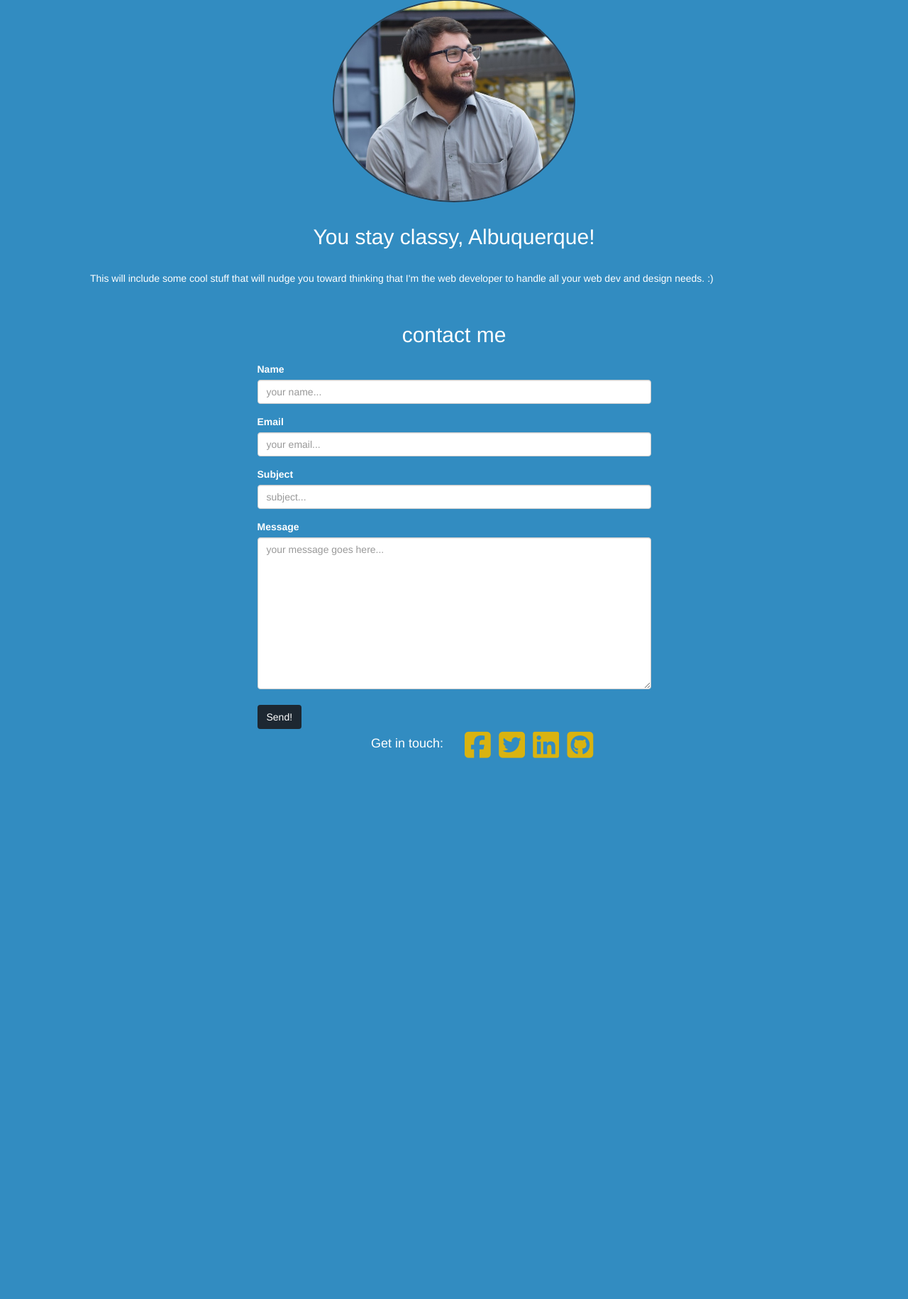
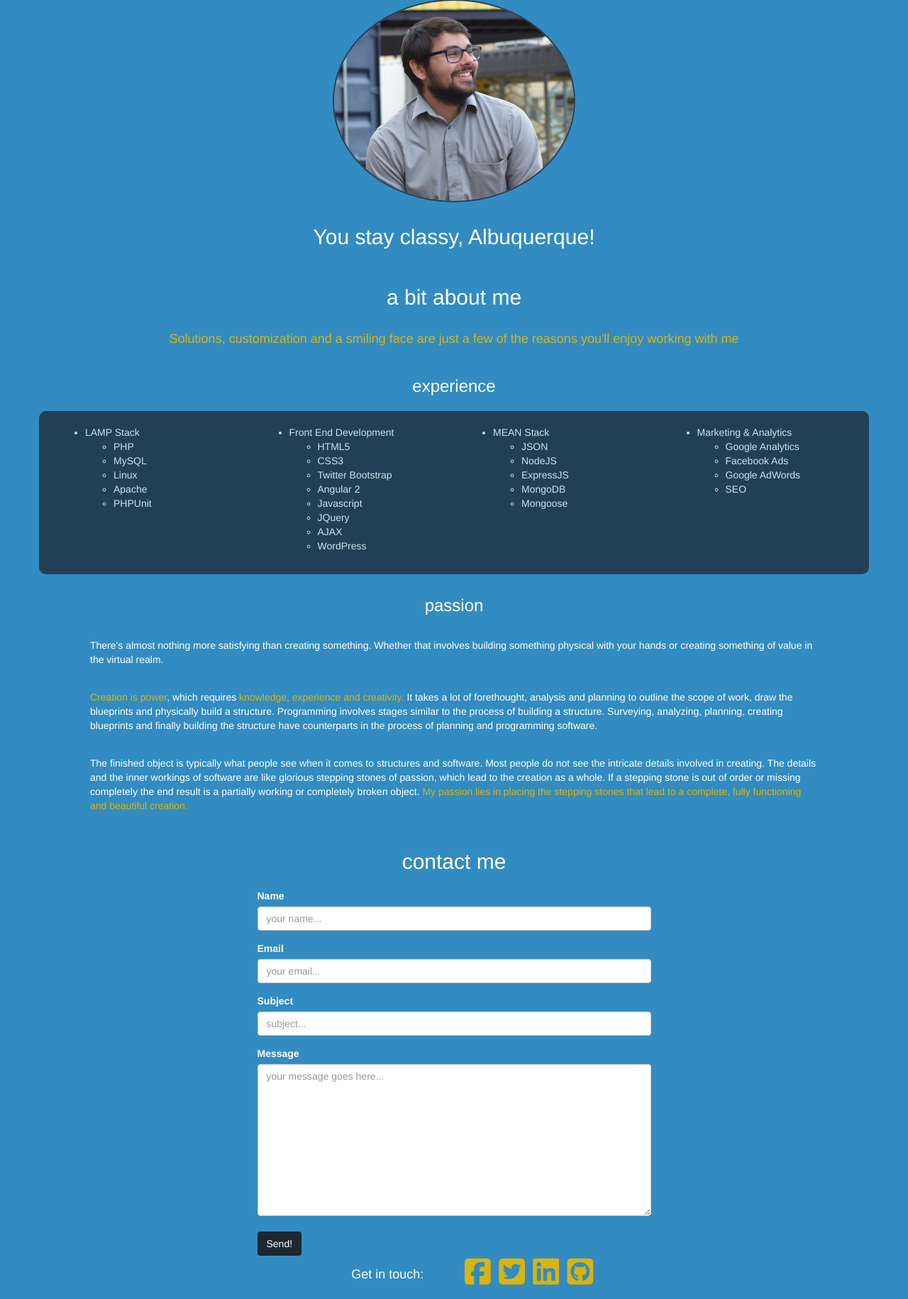
Before and after one commit to cmd-space/cmd-space-com, a PHP site: page / in a window 1280 px wide. Shown: the part 162-1992 px from the top of the page at 71% size. Before the commit the page ends 1230 px from the top, so only its background shows below. Run offline with PHP 8.4, Linux system fonts and the light colour scheme; a stand-in replaces the project's code that opens the database connection; some libraries are stand-ins or nearby versions.

Commit message:
working on layout of experience, changed labels to match names of form inputs added passion section with text

```diff
--- a/public_html/css/main.css
+++ b/public_html/css/main.css
@@ -2,6 +2,13 @@
 	right: 5rem;
 	top: 2.2rem;
 	position: absolute;
+}
+
+.grey {
+	background-color: #1D2731;
+	opacity: .75;
+	padding: 2rem 1rem;
+	border-radius: 1rem;
 }
 
 @media(max-width:1032px) {
@@ -35,6 +42,10 @@
 	h1>.golden {
 		display: block;
 	}
+	.grey {
+		padding-left: 33%;
+		margin: 1rem 2rem;
+	}
 	/*.inner>.masthead-brand {*/
 		/*display: inline-block;*/
 		/*margin-right: 48%;*/
@@ -56,6 +67,10 @@
 		right: 5rem;
 		top: .25rem;
 		position: absolute;
+	}
+	.grey {
+		padding-left: 22%;
+		margin: 1rem 2rem;
 	}
 }
 
@@ -114,7 +129,7 @@ nav {
 	color: #ffffff;
 }
 
-h1, h2, h3, p {
+h1, h2, h3, h4, p {
 	padding: 1% 5%;
 }
 
@@ -156,6 +171,9 @@ h1, h2, h3, p {
 	color: #D9B310;
 }
 
+.dropdown-menu {
+	background-color: #328CC1;
+}
 /* below references: https://css-tricks.com/almanac/properties/a/animation/ */
 /*.circular {*/
 	/*-webkit-animation: 3s ease-in 1s slidein;*/
--- a/public_html/index.php
+++ b/public_html/index.php
@@ -58,6 +58,7 @@
 									<li><a href="#contact-me">contact</a></li>
 									<li><a href="documentation/images/MasonCraneResume.pdf" download="MasonCraneResume.pdf">resum&eacute;</a></li>
 								</ul>
+								<ul>
 									<li class="dropdown visible-xs-inline visible-sm-inline nav navbar-nav menu-xs">
 										<a href="#" class="dropdown-toggle btn btn-default" data-toggle="dropdown" role="button" aria-haspopup="true" aria-expanded="false">Menu</a>
 										<ul class="dropdown-menu">
@@ -66,6 +67,7 @@
 											<li><a href="documentation/images/MasonCraneResume.pdf" download="MasonCraneResume.pdf">resum&eacute;</a></li>
 										</ul>
 									</li>
+								</ul>
 							</nav>
 						</div>
 					</div>
@@ -88,7 +90,79 @@
 
 							<div class="row">
 								<div class="col-xs-12">
-									<p>This will include some cool stuff that will nudge you toward thinking that I'm the web developer to handle all your web dev and design needs. :)</p>
+									<h2 class="text-center">a bit about me</h2>
+									<h4 class="text-center golden">Solutions, customization and a smiling face are just a few of the reasons you'll enjoy working with me</h4>
+									<h3 class="text-center">experience</h3>
+								</div>
+							</div>
+
+							<div class="row grey">
+								<div class="col-sm-3">
+									<ul>
+										<li>
+											LAMP Stack
+											<ul>
+												<li>PHP</li>
+												<li>MySQL</li>
+												<li>Linux</li>
+												<li>Apache</li>
+												<li>PHPUnit</li>
+											</ul>
+										</li>
+									</ul>
+								</div>
+								<div class="col-sm-3">
+									<ul>
+										<li>
+											Front End Development
+												<ul>
+													<li>HTML5</li>
+													<li>CSS3</li>
+													<li>Twitter Bootstrap</li>
+													<li>Angular 2</li>
+													<li>Javascript</li>
+													<li>JQuery</li>
+													<li>AJAX</li>
+													<li>WordPress</li>
+												</ul>
+										</li>
+									</ul>
+								</div>
+								<div class="col-sm-3">
+									<ul>
+										<li>
+											MEAN Stack
+											<ul>
+												<li>JSON</li>
+												<li>NodeJS</li>
+												<li>ExpressJS</li>
+												<li>MongoDB</li>
+												<li>Mongoose</li>
+											</ul>
+										</li>
+									</ul>
+								</div>
+								<div class="col-sm-3">
+									<ul>
+										<li>
+											Marketing & Analytics
+											<ul>
+												<li>Google Analytics</li>
+												<li>Facebook Ads</li>
+												<li>Google AdWords</li>
+												<li>SEO</li>
+											</ul>
+										</li>
+									</ul>
+								</div>
+							</div>
+
+							<div class="row">
+								<div class="col-xs-12">
+									<h3 class="text-center">passion</h3>
+									<p>There's almost nothing more satisfying than creating something. Whether that involves building something physical with your hands or creating something of value in the virtual realm.</p>
+									<p><span class="golden">Creation is power</span>, which requires <span class="golden">knowledge, experience and creativity.</span> It takes a lot of forethought, analysis and planning to outline the scope of work, draw the blueprints and physically build a structure. Programming involves stages similar to the process of building a structure. Surveying, analyzing, planning, creating blueprints and finally building the structure have counterparts in the process of planning and programming software.</p>
+									<p>The finished object is typically what people see when it comes to structures and software. Most people do not see the intricate details involved in creating. The details and the inner workings of software are like glorious stepping stones of passion, which lead to the creation as a whole. If a stepping stone is out of order or missing completely the end result is a partially working or completely broken object. <span class="golden">My passion lies in placing the stepping stones that lead to a complete, fully functioning and beautiful creation.</span></p>
 								</div>
 							</div>
 
@@ -111,22 +185,22 @@
 									<form id="contact-form" action="php/mailer.php" method="post">
 
 										<div class="form-group">
-											<label for="contact-name">Name</label>
+											<label for="contact_name">Name</label>
 											<input class="form-control" type="text" id="contact_name" name="contact_name" placeholder="your name...">
 										</div>
 
 										<div class="form-group">
-											<label for="contact-email">Email</label>
+											<label for="contact_email">Email</label>
 											<input class="form-control" type="email" id="contact_email" name="contact_email" placeholder="your email...">
 										</div>
 
 										<div class="form-group">
-											<label for="contact-subject">Subject</label>
+											<label for="contact_subject">Subject</label>
 											<input class="form-control" type="text" id="contact_subject" name="contact_subject" placeholder="subject...">
 										</div>
 
 										<div class="form-group">
-											<label for="contact-textarea">Message</label>
+											<label for="contact_message">Message</label>
 											<textarea class="form-control" name="contact_message" id="contact_message" cols="30" rows="10" placeholder="your message goes here..."></textarea>
 										</div>
 
```
Lines whose indentation alone changed are shown as unchanged.
